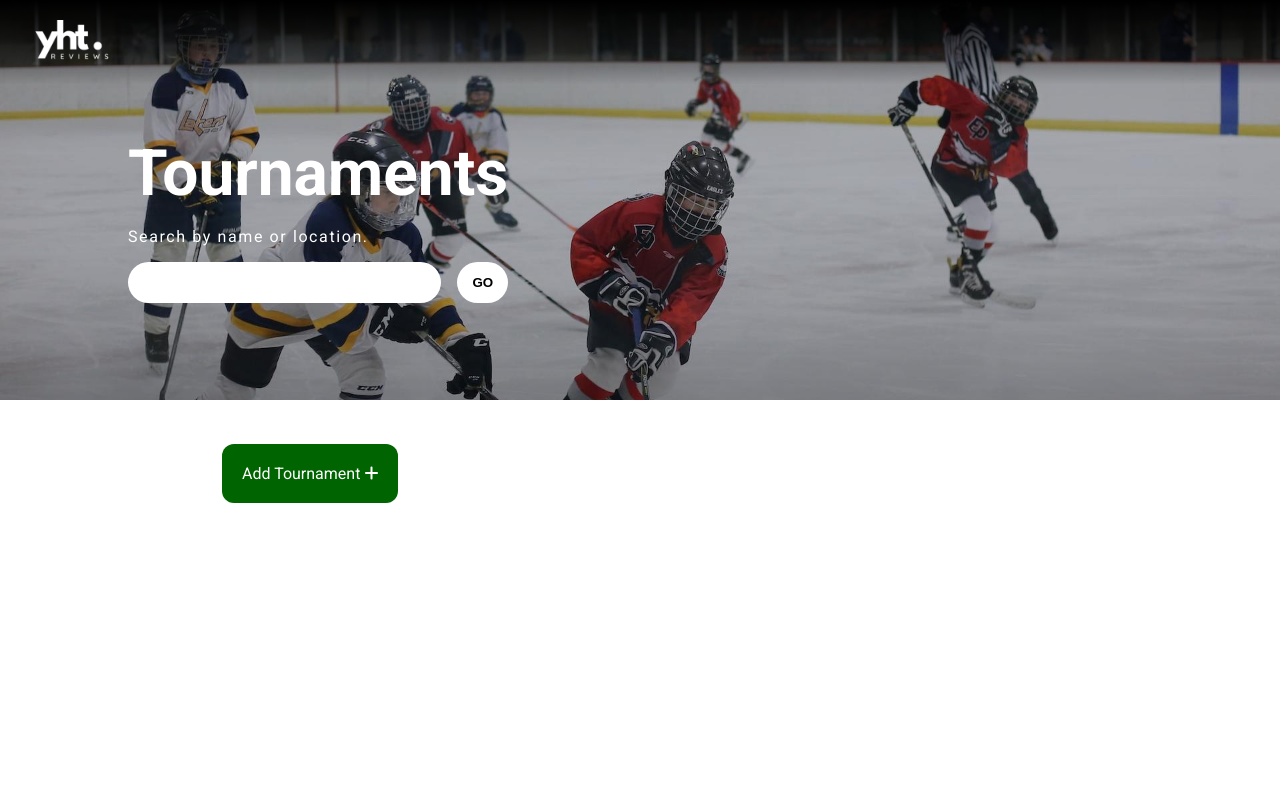
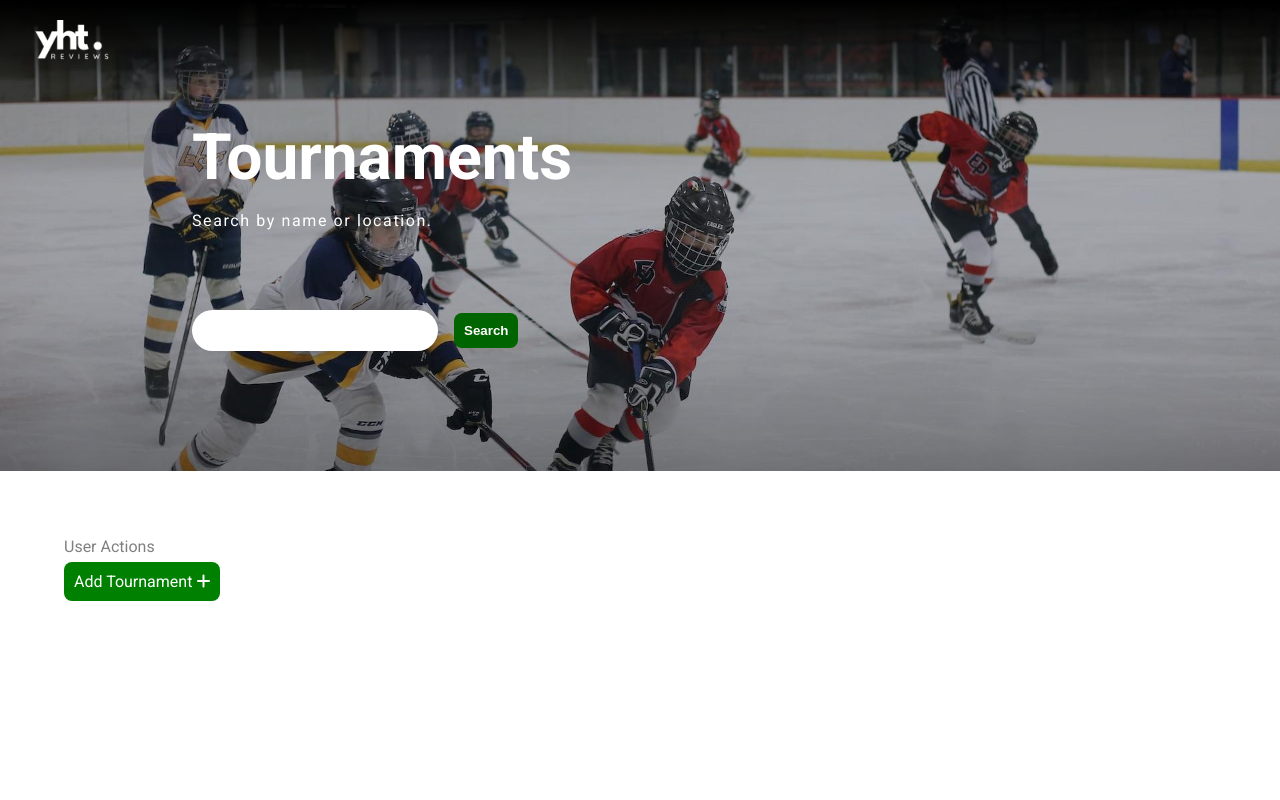
Before and after one commit to reyesjl/hockeyapp, a Django app: page /tournaments/ in a window 1280 px wide. Shown: the top 800 px of the page. After the commit the page ends 601 px from the top, so only its background shows below. Run offline with Django 5.2, Linux system fonts and the light colour scheme; data that the repository does not hold is empty.

Commit message:
update user-actions;

```diff
--- a/main/static/css/tournaments.css
+++ b/main/static/css/tournaments.css
@@ -1,21 +1,26 @@
 .jumbotron {
-    height: 50vh;
     background-size: cover; /* or "contain" depending on your preference */
     background-position: center center;
     background-repeat: no-repeat;
-    position: relative;
 }
 
-.title-container {
-    position: absolute;
-    top: 30%; /* Position the title container at the vertical center of the jumbotron */
-    left: 10%; /* Position the title container at the horizontal center of the jumbotron */
+.container {
+    max-width: 90%;
+    width: 70%;
+    margin: 0 auto;
+}
+
+.jumbotron-content-wrapper {
+    padding: 15vh 0;
+    display: flex;
+    flex-direction: column;
+    gap: 4rem;
 }
 
 .title {
     font-size: 4em;
     color: white;
-    margin: 1rem 0;
+    margin: 0;
 }
 
 .subtitle {
@@ -24,42 +29,53 @@
     color: white;
 }
 
-#search_input {
-    width: 100%;
+.search-container {
+    display: flex;
+    align-items: center;
+    gap: 1rem;
+}
+
+.searchbar-wrapper input {
     border: none;
     outline: none;
     padding: 10px;
-    padding-left: 20px;
     font-size: 1.1em;
     border-radius: 24px;
 }
 
-.searchbar-wrapper {
-    display: flex;
-    gap: 1rem;
+.search-button-wrapper button {
+    padding: 10px;
+    border: none;
+    outline: none;
+    background: darkgreen;
+    color: white;
+    border-radius: 8px;
+    font-weight: bold;
+    cursor: pointer;
 }
 
-.go-button {
-    background-color: white;
-    color: black;
-    border-radius: 24px;
-    padding: 0 15px;
-    border: none;
-    outline: none;
-    cursor: pointer;
-    transition: color .2s;
-    font-weight: bold;
+.action-container {
+    width: 90%;
+    width: 90%;
+    margin: 0 auto;
+    padding: 50px 0;
 }
 
-.go-button:hover {
-    background-color: darkgreen;
-    color: white;
-    transition: color .2s;
+.user-action-title {
+    color: gray;
 }
 
-.search-results {
-    padding: 1rem;
-    height: 100vh;
+.button-container {
+    display: flex;
+}
+
+.button-wrapper .button {
+    width: fit-content;
+    padding: 10px;
+    background: green;
+    color: white;
+    border-radius: 8px;
+    text-decoration: none;
 }
 
 .tournaments-container {
@@ -120,32 +136,23 @@
     font-weight: normal;
 }
 
-.add-button-wrapper {
-    margin: 4rem auto;
-    padding-left: 5%;
-    max-width: 900px;
-}
-
-.add-button {
-    border-radius: 12px;
-    padding: 20px;
-    background-color: darkgreen;
-    color: white;
-    text-decoration: none;
-}
-
 @media only screen and (max-width: 768px) {
-    .jumbotron {
-        height: 60vh;
+    .title {
+        font-size: 2em;
     }
 
-    .searchbar-wrapper {
-        margin-top: 20%;
-        max-width: 80%;
+    .search-container {
+        flex-direction: column;
+        align-items: center;
     }
 
-    .title {
-        font-size: 3em;
+    .search-button-wrapper {
+        padding: 0 10px;
+        width: 100%;
+    }
+
+    .go-button {
+        width: 100%;
     }
 
     .tournaments-container {
--- a/main/templates/reviews/tournaments.html
+++ b/main/templates/reviews/tournaments.html
@@ -13,18 +13,27 @@
 
 {% block content %}
 <section class="jumbotron" style="background-image: url('{% static 'images/tournament-bg.jpg' %}')">
-    <div class="title-container">
-        <h1 class="title">Tournaments</h1>
-        <p class="subtitle">Search by name or location.</p>
-        <div class="searchbar-wrapper">
-            <input type="text" id="search_input" name="query" aria-label="Search tournaments" />
-            <button type="submit" id="search_button" class="go-button">GO</button>
+    <div class="container">
+        <div class="jumbotron-content-wrapper">
+            <div class="title-container">
+                <h1 class="title">Tournaments</h1>
+                <p class="subtitle">Search by name or location.</p>
+            </div>
+            <div class="search-container">
+                <div class="searchbar-wrapper"><input type="text" id="search_input" name="query" aria-label="Search tournaments" /></div>
+                <div class="search-button-wrapper"><button type="submit" id="search_button" class="go-button">Search</button></div>
+            </div>
         </div>
     </div>
 </section>
 
-<div class="add-button-wrapper">
-    <a class="add-button" href="{% url 'reviews:tournament_entry' %}">Add Tournament <i class="fa-solid fa-plus"></i></a>
+<div class="action-container">
+    <p class="user-action-title">User Actions</p>
+    <div class="button-container">
+        <div class="button-wrapper">
+            <a class="button" href="{% url 'reviews:tournament_entry' %}">Add Tournament <i class="fa-solid fa-plus"></i></a>
+        </div>
+    </div>
 </div>
 
 <section class="search-results">
```
Also changed, not shown: main/static/css/tournament_details.css (+28 -16 lines), main/templates/reviews/tournament_details.html (+14 -5 lines).
